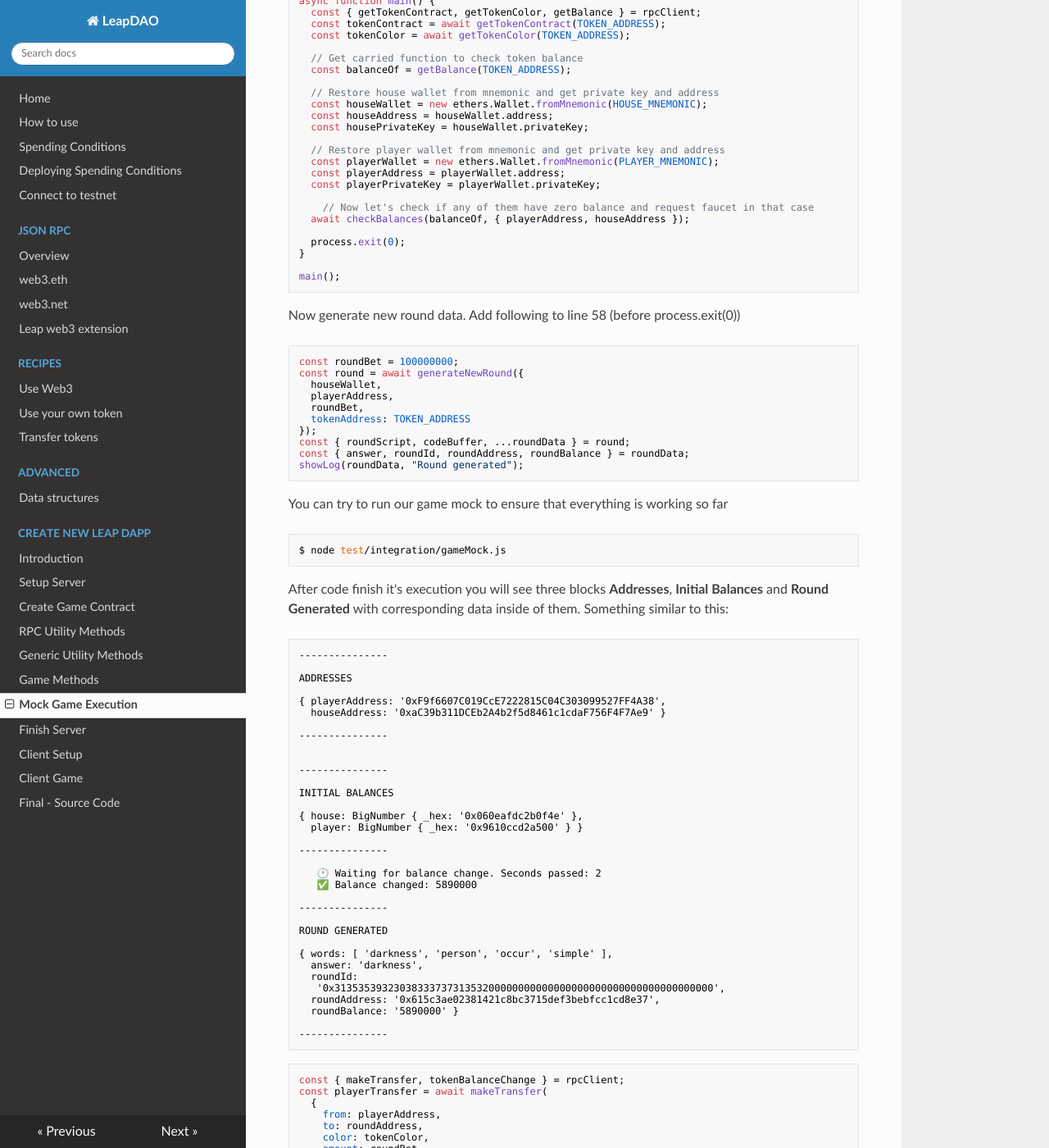
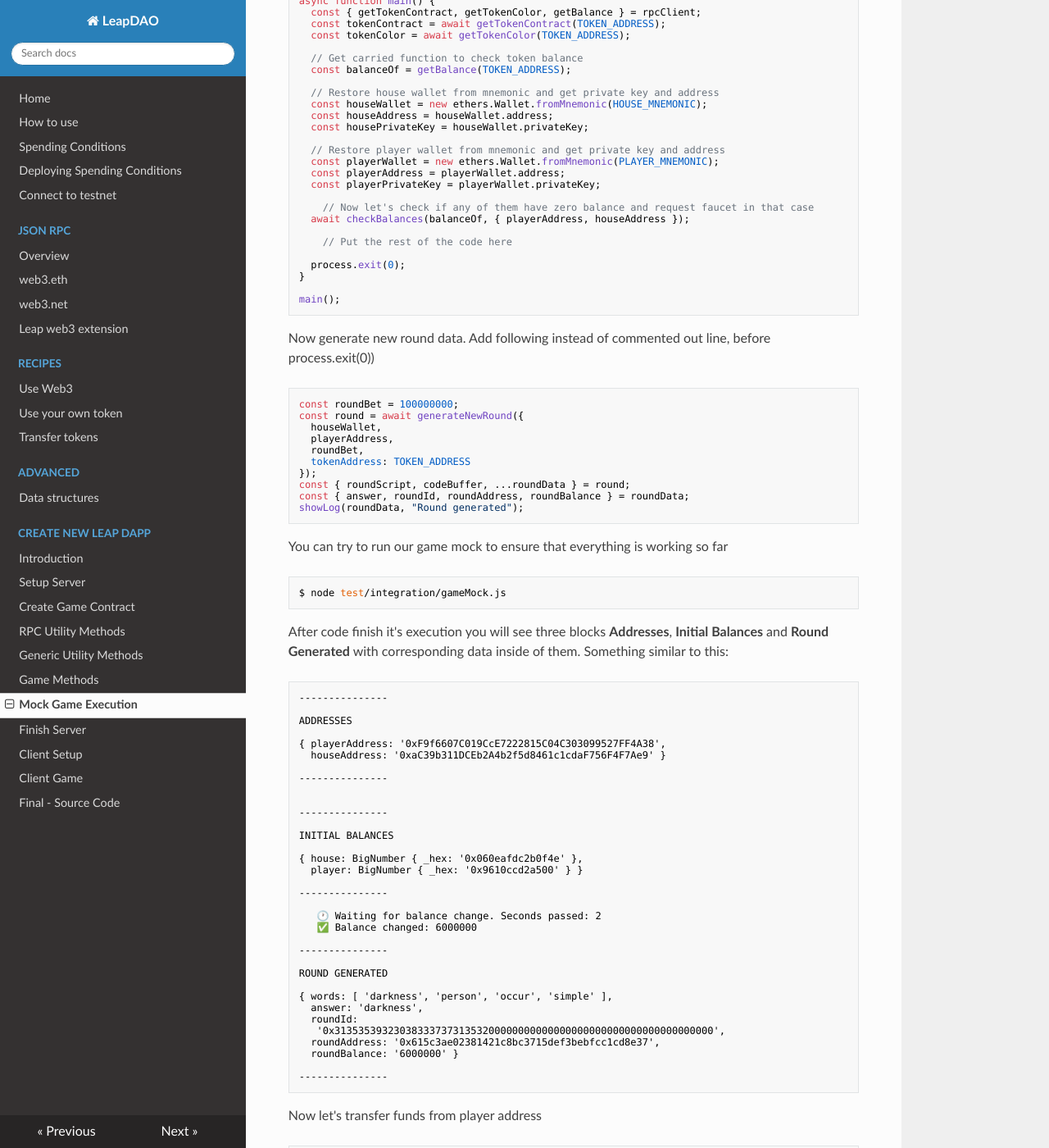
Before and after one commit to leapdao/docs, an MkDocs documentation site: the page built from docs/tutorials/new-dapp/step-6-game-mock.md, in a window 1280 px wide and 1400 px high, scrolled down 1309 px. Shown: the whole window at 82% size. Built offline with MkDocs 1.6.1, drawn with Linux system fonts in a browser that asks for light colours; nearby versions of some CDN libraries; some of the changed text lies outside the part shown.

Commit message:
Add notes and comments

````diff
--- a/docs/tutorials/new-dapp/step-6-game-mock.md
+++ b/docs/tutorials/new-dapp/step-6-game-mock.md
@@ -16,8 +16,7 @@ module.exports = {
 
 Now run `node tools/generateWallet.js` and after execution of script is finished, paste clipboard contents inside of quotes on **line 4** of `mnemonics.js` file.
 
-Then create another file `gameMock.js`
-Import necessary modules:
+Then create another file `gameMock.js` in the same folder. Start by importing necessary modules:
 ```javascript
 // Ethers will be used to control wallets
 const ethers = require("ethers");
@@ -86,13 +85,15 @@ async function main() {
 	// Now let's check if any of them have zero balance and request faucet in that case
   await checkBalances(balanceOf, { playerAddress, houseAddress });
 
+	// Put the rest of the code here
+
   process.exit(0);
 }
 
 main();
 ```
 
-Now generate new round data. Add following to line 58 (before process.exit(0))
+Now generate new round data. Add following instead of commented out line, before process.exit(0))
 ```javascript
 const roundBet = 100000000;
 const round = await generateNewRound({
@@ -133,7 +134,7 @@ INITIAL BALANCES
 ---------------
 
    🕐 Waiting for balance change. Seconds passed: 2
-   ✅ Balance changed: 5890000
+   ✅ Balance changed: 6000000
 
 ---------------
 
@@ -144,14 +145,17 @@ ROUND GENERATED
   roundId:
    '0x3135353932303833373731353200000000000000000000000000000000000000',
   roundAddress: '0x615c3ae02381421c8bc3715def3bebfcc1cd8e37',
-  roundBalance: '5890000' }
+  roundBalance: '6000000' }
 
 ---------------
 ```
 
+Now let's transfer funds from player address
 
 ```javascript
 const { makeTransfer, tokenBalanceChange } = rpcClient;
+
+// Make the transfer
 const playerTransfer = await makeTransfer(
   {
     from: playerAddress,
@@ -186,14 +192,14 @@ In the end of the output you shall see the following, indicating that roundAddre
 ROUND BALANCE CHANGE
 
 { roundBalance: '6000000',
-  roundBalanceAfterPlayer: '105890000'
+  roundBalanceAfterPlayer: '106000000'
   }
 
 ---------------
 
 ```
 
-Now finish the round by adding the code to **line 103** and executing `node test/integration/gameMock.js` one more time:
+Now finish the round by adding the code from below and then executing `node test/integration/gameMock.js` one more time:
 ```javascript
 const roundEnd = await finishRound({
     word: answer,
````
Also changed, not shown: other parts of docs/tutorials/new-dapp/step-6-game-mock.md (+2 -0 lines).
